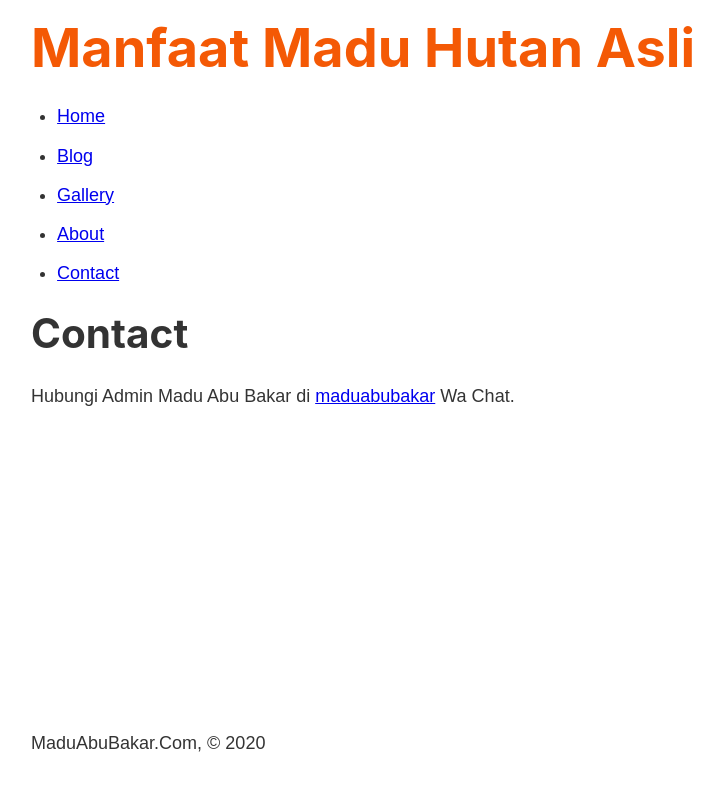
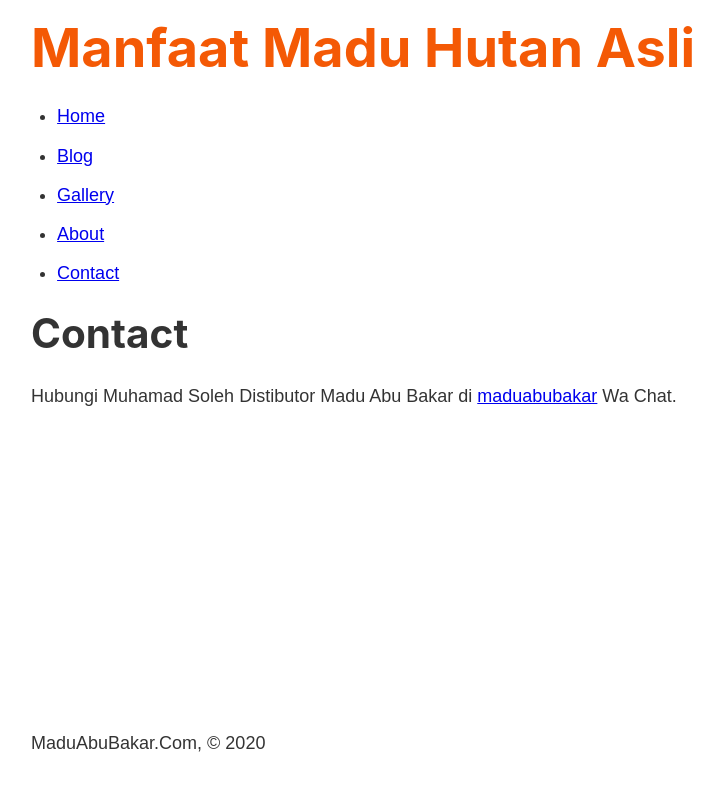
Before and after one commit to nurmuhamadsoleh/myblog, a Gatsby site: page /contact in a window 1280 px wide. Shown: the whole page, without its empty margins (252-976 px from the left). Built offline with nearby package versions, Linux system fonts and the light colour scheme; Gatsby itself is replaced by a stand-in of ours.

Commit message:
update contact

```diff
--- a/src/pages/contact.js
+++ b/src/pages/contact.js
@@ -8,7 +8,7 @@ const ContactPage = () => {
     <Layout>
       <SEO title="Madu Abu Bakar Asli" />
       <h1>Contact</h1>
-      <p>Hubungi Admin Madu Abu Bakar di <a href="https://wa.me/+6285312261634" target="_blank">maduabubakar</a> Wa Chat.</p>
+      <p>Hubungi Muhamad Soleh Distibutor Madu Abu Bakar di <a href="https://wa.me/+6289608046965" target="_blank">maduabubakar</a> Wa Chat.</p>
     </Layout>
   )
 }
```
